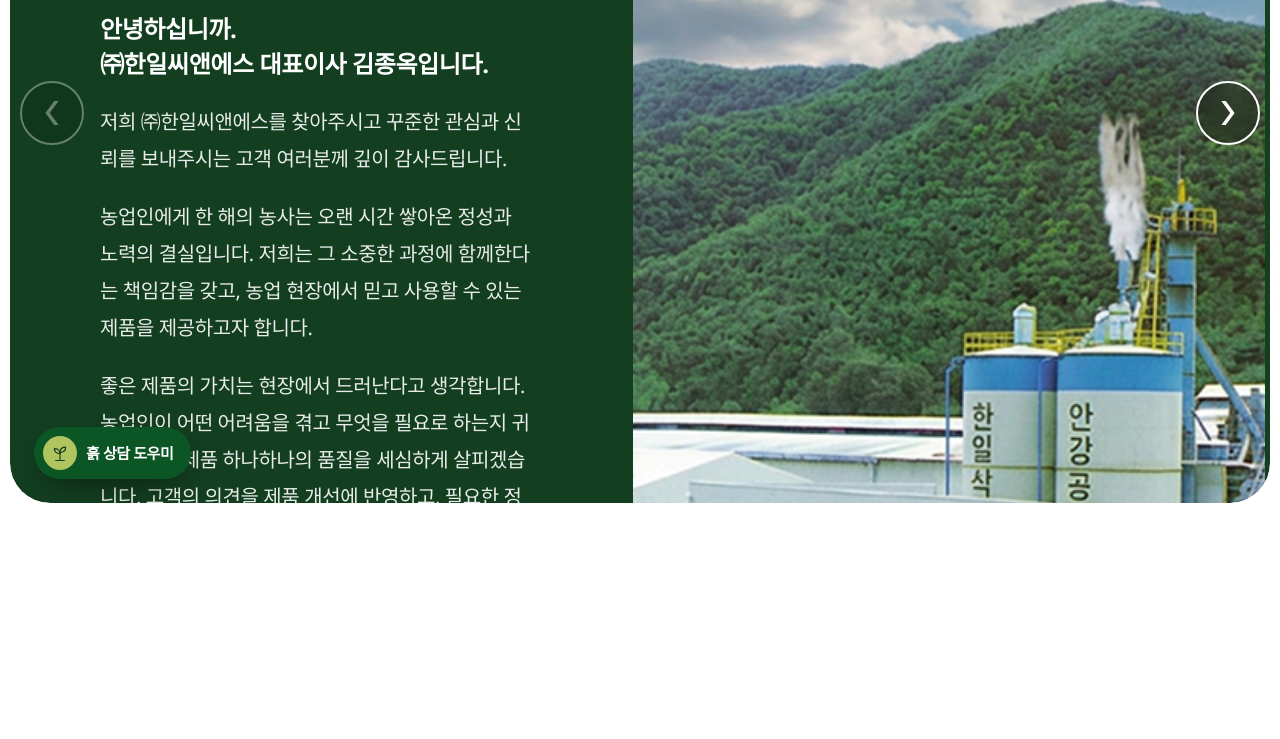
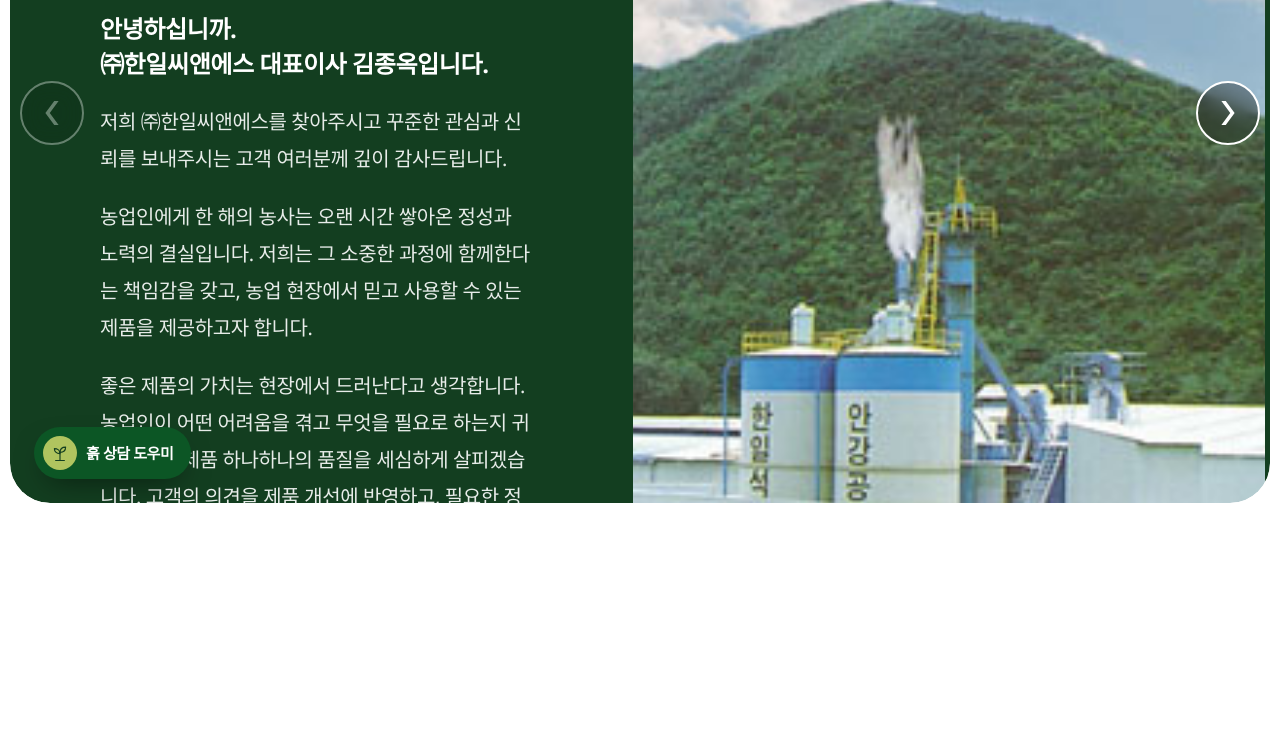
Before and after one commit to geene20-boop/hanil-catalog, a plain HTML site: page company/greeting.html in a window 1280 px wide. Shown: the part 287-1026 px from the top of the page. Drawn offline with Linux system fonts and the light colour scheme; a web font is replaced by a local one.

Commit message:
인사말 페이지 사진을 공장 전경 사진으로 교체
Co-Authored-By: Claude Opus 5.5 <noreply@anthropic.com>
Claude-Session: https://claude.ai/code/session_01KHnZBCQ6pV3pE9DK8GFLor

```diff
--- a/company/greeting.html
+++ b/company/greeting.html
@@ -81,7 +81,7 @@
                     </div>
                     <div class="pre-reveal col-span-1 relative min-h-screen max-md:min-h-0 max-md:h-auto max-md:aspect-video max-md:w-full max-md:order-1" data-gsap-reveal>
                         <div class="pre-reveal__media absolute inset-0" data-gsap-reveal-media>
-                            <img src="../assets/img/company.jpg" alt="(주)한일씨앤에스" class="absolute inset-0 w-full h-full object-cover">
+                            <img src="../assets/img/company-factory.jpg" alt="(주)한일씨앤에스 공장 전경" class="absolute inset-0 w-full h-full object-cover object-[68%_center]">
                         </div>
                         <div class="pre-reveal__curtain" data-gsap-reveal-curtain aria-hidden="true" style="background:#133E20;"></div>
                     </div>
```
Also changed, not shown: assets/img/company-factory.jpg (added), assets/img/company.jpg (deleted).
